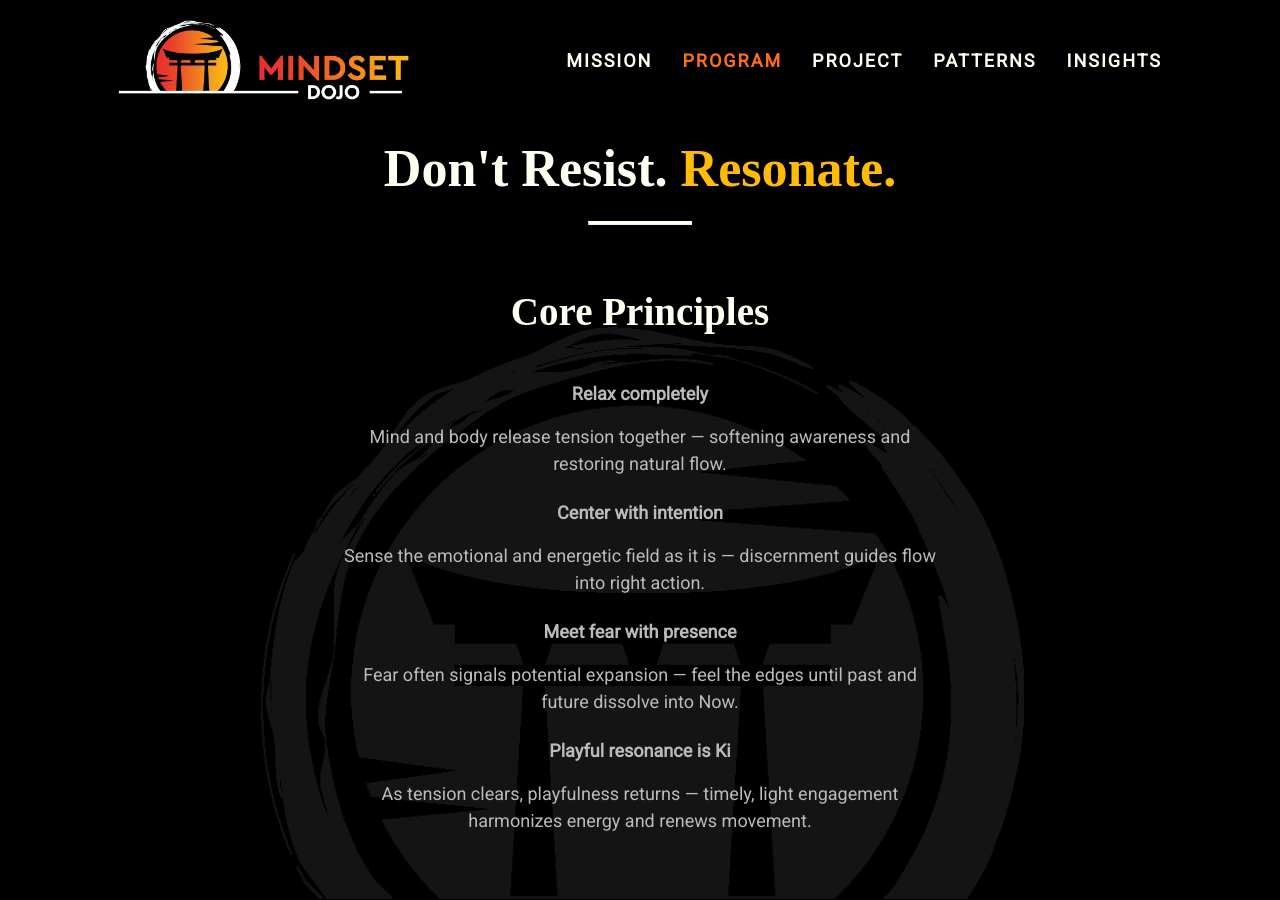
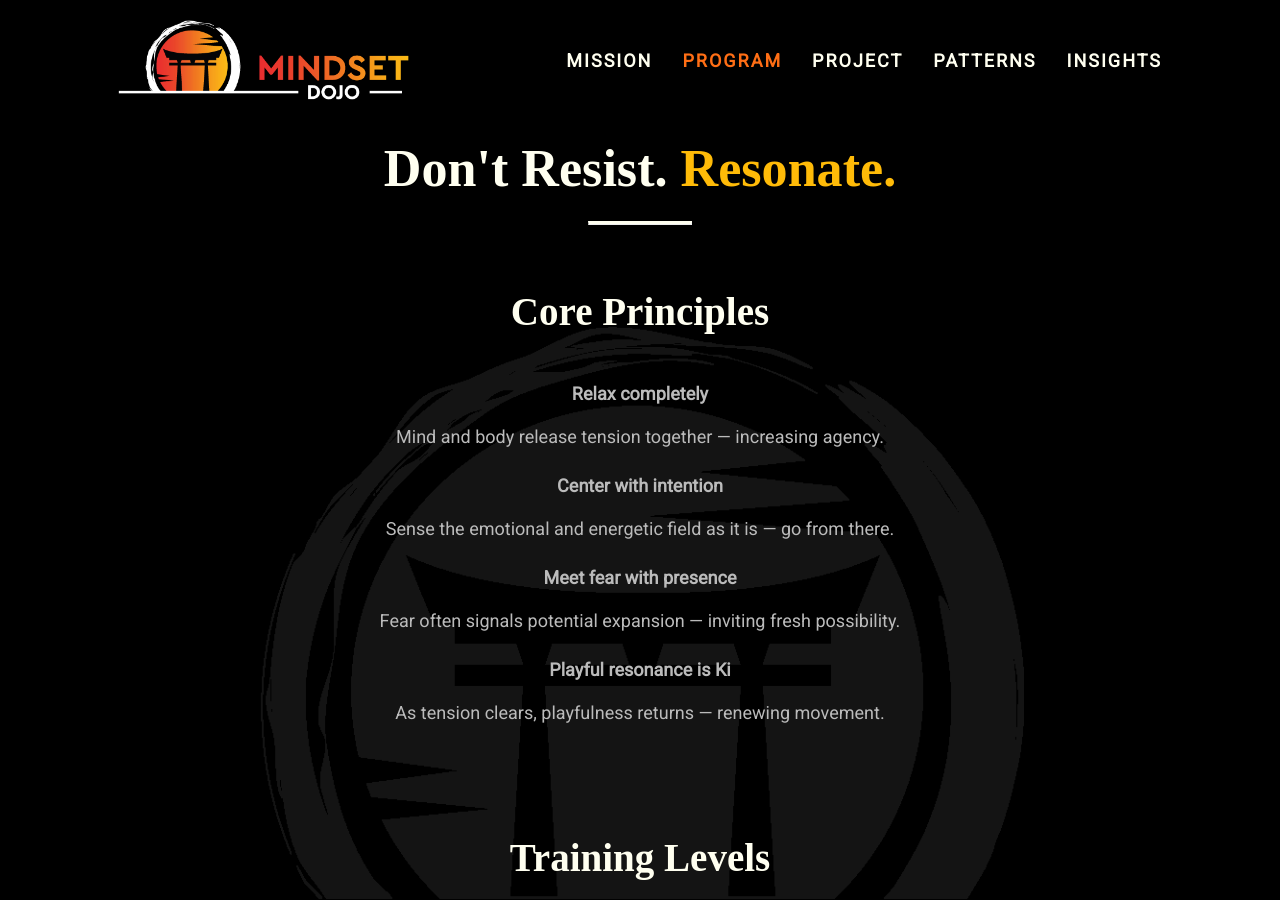
Before and after one commit to mindset-dojo/mindset-dojo.github.io, a Jekyll site: the page built from program.md, in a window 1280 px wide and 900 px high. Built offline with Jekyll 4.4.1, drawn with Linux system fonts in a browser that asks for light colours; some web fonts are replaced.

Commit message:
refactor: principles

```diff
--- a/_data/sections/program.yaml
+++ b/_data/sections/program.yaml
@@ -9,16 +9,16 @@ sections:
       items:
         - id: "relax"
           label: "Relax completely"
-          description: "Mind and body release tension together — softening awareness and restoring natural flow."
+          description: "Mind and body release tension together — increasing agency."
         - id: "center"
           label: "Center with intention"
-          description: "Sense the emotional and energetic field as it is — discernment guides flow into right action."
+          description: "Sense the emotional and energetic field as it is — go from there."
         - id: "meet"
           label: "Meet fear with presence"
-          description: "Fear often signals potential expansion — feel the edges until past and future dissolve into Now."
+          description: "Fear often signals potential expansion — inviting fresh possibility."
         - id: "resonate"
           label: "Playful resonance is Ki"
-          description: "As tension clears, playfulness returns — timely, light engagement harmonizes energy and renews movement."
+          description: "As tension clears, playfulness returns — renewing movement."
   - type: levels
     data:
       label: "Training Levels"
--- a/_data/sections/project.yaml
+++ b/_data/sections/project.yaml
@@ -30,8 +30,8 @@ sections:
         - id: contribution
           label: "Contribution shapes coherence"
           description: "Each act of authorship refines the system; when many hands move with care, complexity becomes rhythm."
-        - id: stewardship
-          label: "Stewardship evolves structure"
+        - id: presence
+          label: "Presence over process"
           description: "We tend the form as a living garden — pruning, nurturing, and redesigning as awareness matures."
   - type: designations
     data:
```
